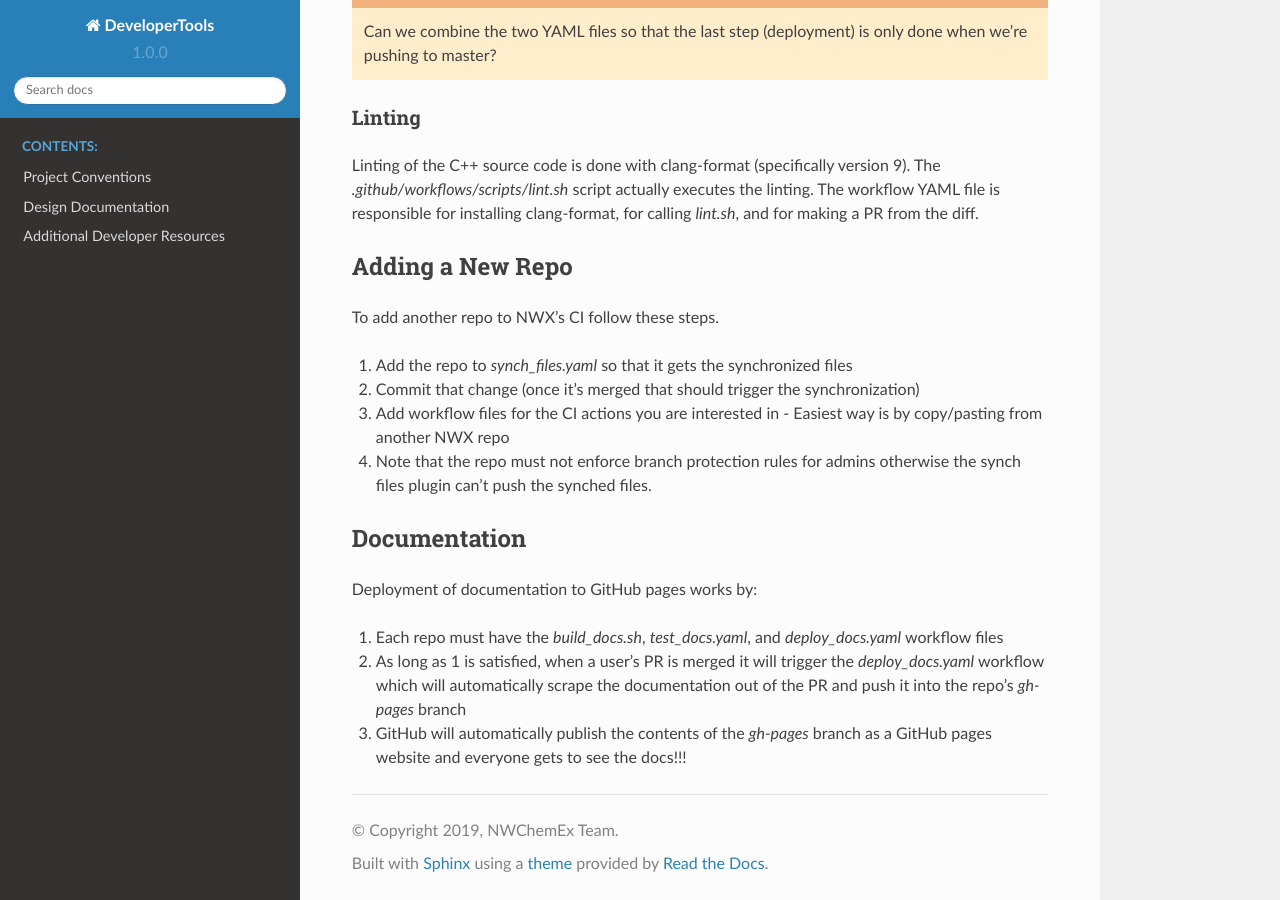
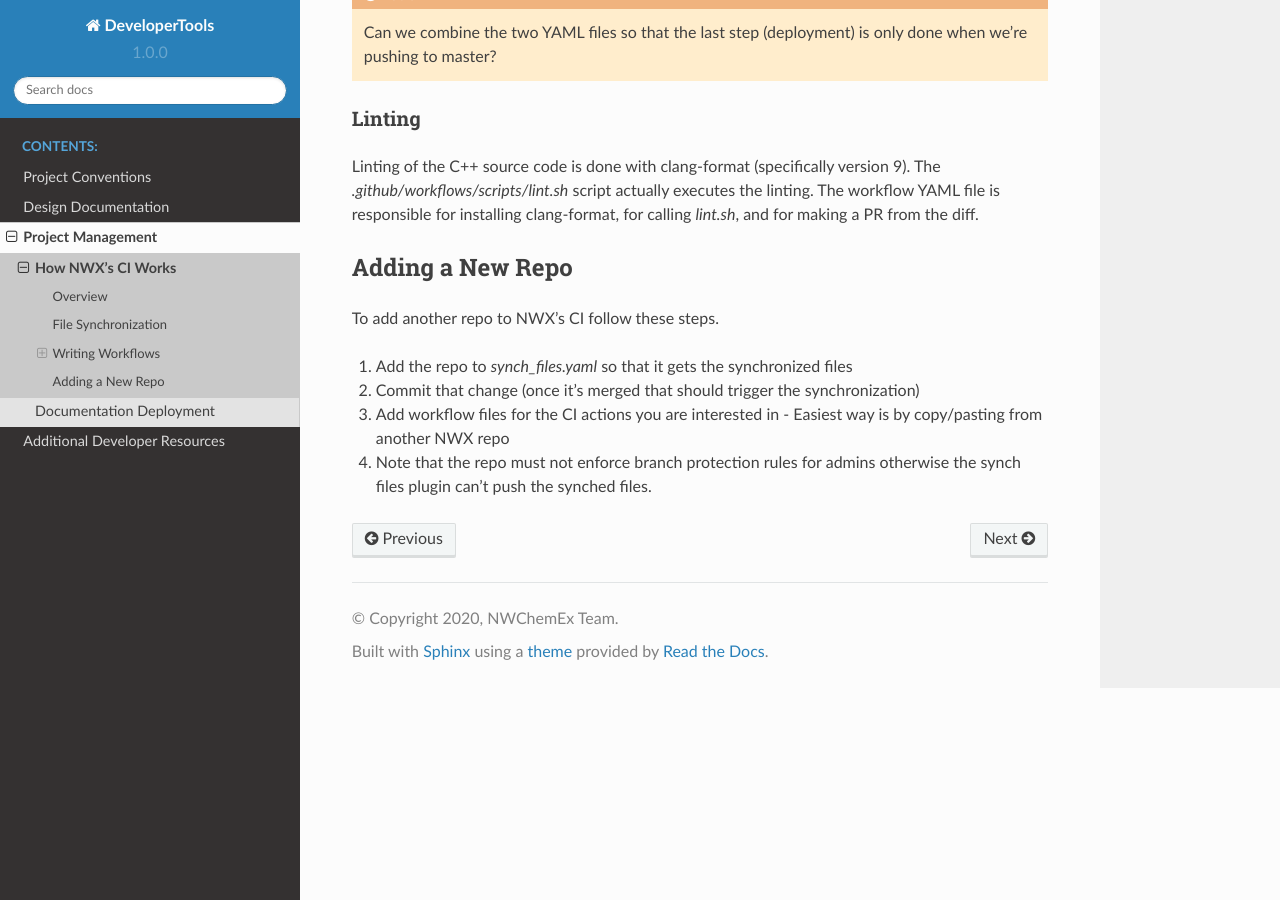
Before and after one commit to NWChemEx-Project/DeveloperTools, a Sphinx documentation site: the page built from docs/source/project_management/ci_maintainer_notes.rst, in a window 1280 px wide and 900 px high, scrolled down 1675 px. Built offline with Sphinx 7.4.7 and the Read the Docs theme 2.0.0, drawn with Linux system fonts in a browser that asks for light colours.

Commit message:
Add sde docs (#68)
* updates so SDE and Utilities documentation builds

* updates so SDE and Utilities documentation builds

* update to build SDE and DeveloperTools doc

* updates documentation and adds synchronized nwx_cxx_api_docs.cmake file

* adds nwchemex repo

```diff
--- /dev/null
+++ b/docs/requirements.txt
@@ -0,0 +1,2 @@
+sphinx
+sphinx_rtd_theme
--- a/docs/source/conf.py
+++ b/docs/source/conf.py
@@ -8,17 +8,17 @@
 
 import os
 
-
 # -- Project information -----------------------------------------------------
 
 project = u'DeveloperTools'
-copyright = u'2019, NWChemEx Team'
+copyright = u'2020, NWChemEx Team'
 author = u'NWChemEx Team'
 
-# The short X.Y version
-version = u'1.0.0'
+# Get the version from version.txt
+with open('../../version.txt', 'r') as file:
+    version = file.read().replace('\n', '')
 # The full version, including alpha/beta/rc tags
-release = u'1.0.0alpha'
+release = version
 
 ##############################################################################
 #           Shouldn't need to change anything below this point               #
@@ -40,14 +40,14 @@
     'sphinx.ext.todo',
     'sphinx.ext.coverage',
     'sphinx.ext.mathjax',
-    'sphinx.ext.githubpages',
+    'sphinx.ext.githubpages'
 ]
 dir_path = os.path.dirname(os.path.realpath(__file__))
 doc_path = os.path.dirname(dir_path)
 root_path = os.path.dirname(doc_path)
 
 # Add any paths that contain templates here, relative to this directory.
-templates_path = ['_templates']
+#templates_path = ['_templates']
 
 # The suffix(es) of source filenames.
 # You can specify multiple suffix as a list of string:
@@ -90,7 +90,7 @@
 # Add any paths that contain custom static files (such as style sheets) here,
 # relative to this directory. They are copied after the builtin static files,
 # so a file named "default.css" will overwrite the builtin "default.css".
-html_static_path = []
+#html_static_path = ['_static']
 
 # Custom sidebar templates, must be a dictionary that maps document names
 # to template names.
--- a/docs/source/ci_maintainer_notes.rst
+++ b/docs/source/project_management/ci_maintainer_notes.rst
@@ -35,7 +35,7 @@
 we rely on the
 `Files Sync Action<https://github.com/marketplace/actions/files-sync-action>`_
 to keep them synchronized. Synchronizing these files is done in the
-SynchronizeFiles workflow (YAML file: `.github/workflows/synch_files.yaml`).
+SynchronizeFiles workflow (YAML file: ``.github/workflows/synch_files.yaml``).
 This workflow is executed when a DeveloperTools PR is merged into master.
 
 Writing Workflows
@@ -99,16 +99,3 @@
    - Easiest way is by copy/pasting from another NWX repo
 4. Note that the repo must not enforce branch protection rules for admins
    otherwise the synch files plugin can't push the synched files.
-
-Documentation
-============
-
-Deployment of documentation to GitHub pages works by:
-
-1. Each repo must have the `build_docs.sh`, `test_docs.yaml`, and
-   `deploy_docs.yaml` workflow files
-2. As long as 1 is satisfied, when a user's PR is merged it will trigger the
-   `deploy_docs.yaml` workflow which will automatically scrape the documentation
-   out of the PR and push it into the repo's `gh-pages` branch
-3. GitHub will automatically publish the contents of the `gh-pages` branch as a
-   GitHub pages website and everyone gets to see the docs!!!
```
Also changed, not shown: docs/source/index.rst (+12 -0 lines), docs/source/project_management/documentation.rst (added, +89 -0 lines), docs/source/project_management/index.rst (added, +13 -0 lines), docs/README.md, 5 other files.
